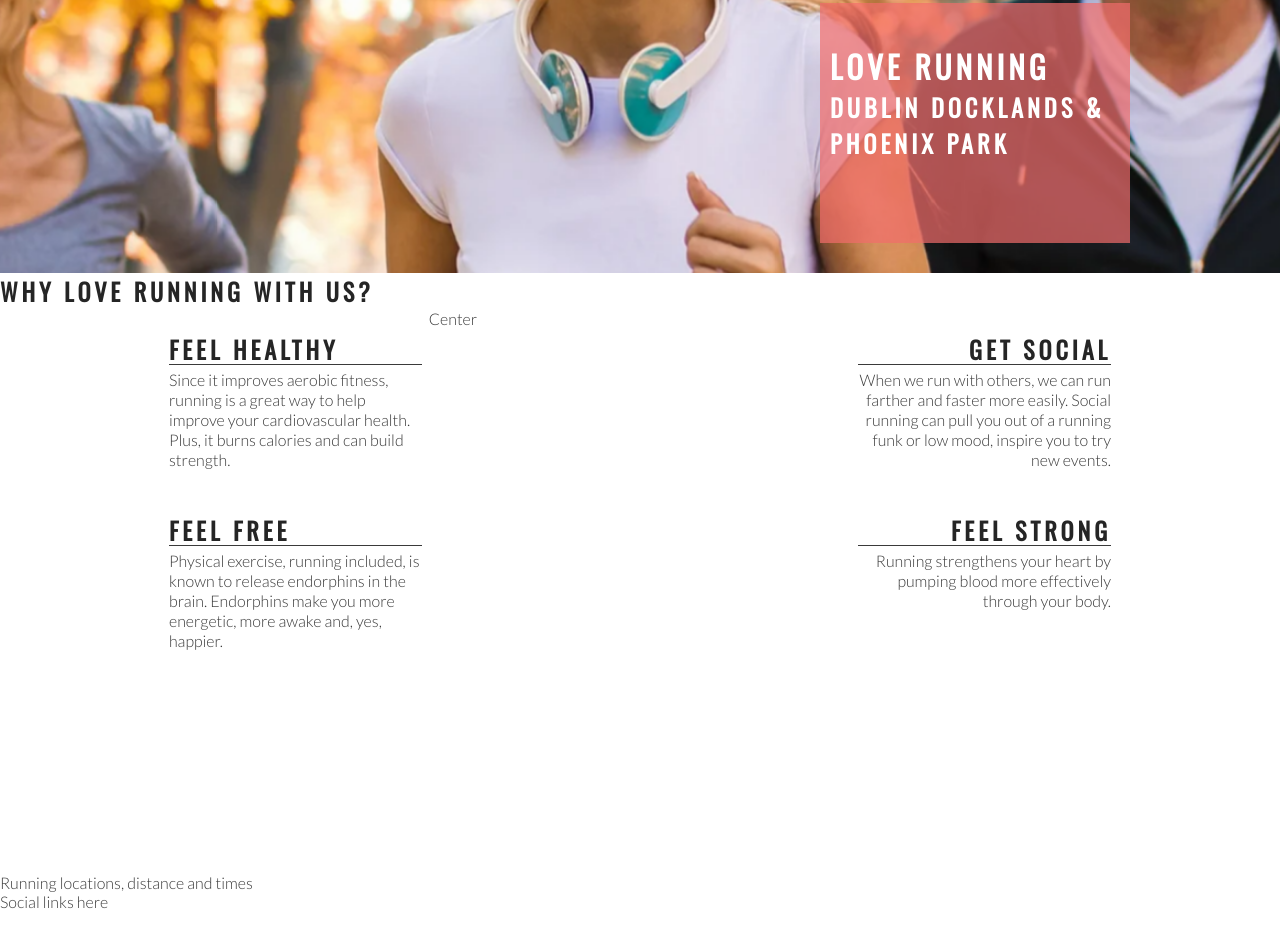
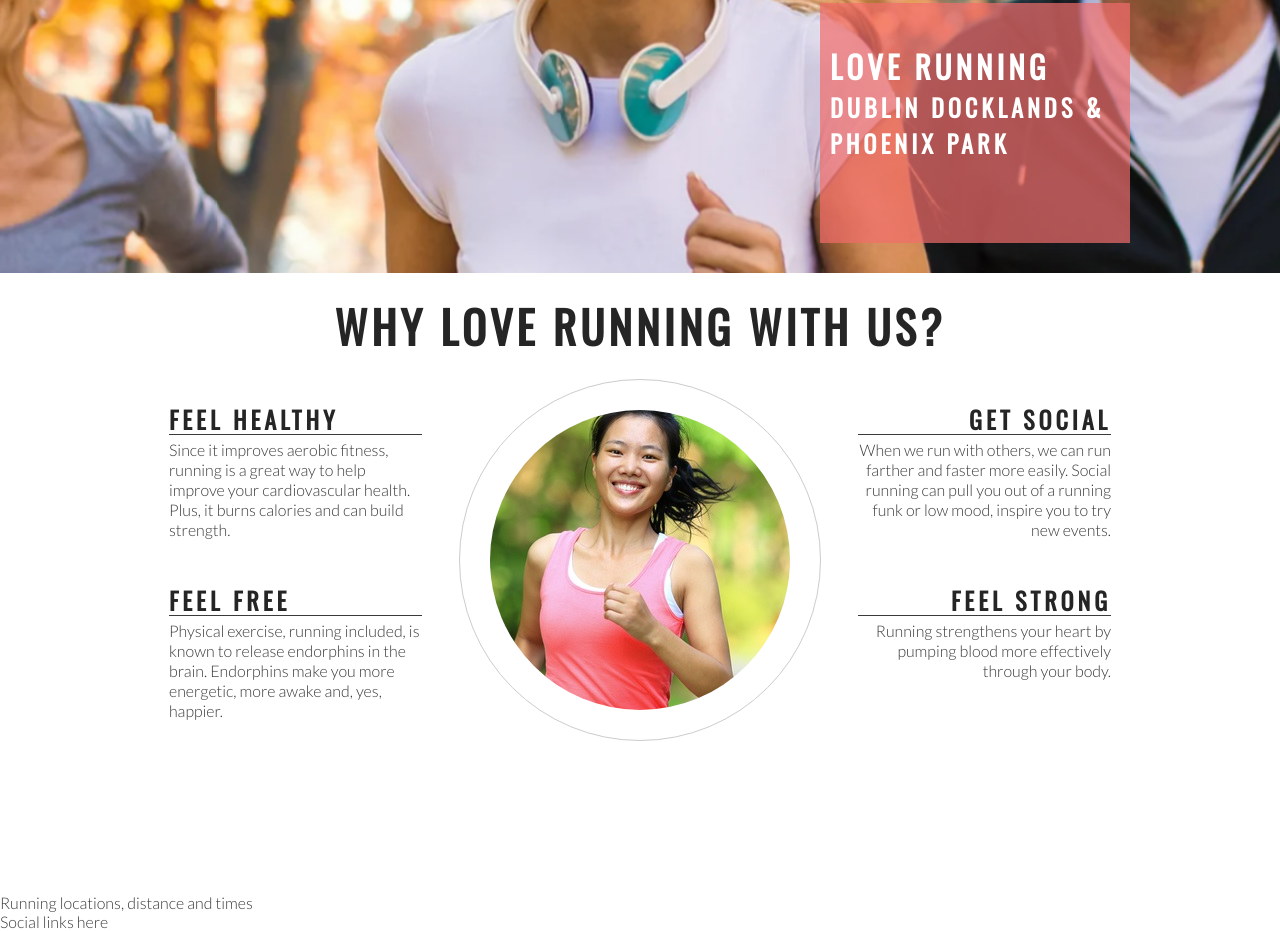
Before and after one commit to surba778/love-running, a plain HTML site: page index.html in a window 1280 px wide. Shown: the part 449-1380 px from the top of the page. Drawn offline with nearby package versions, Linux system fonts and the light colour scheme.

Commit message:
Add club ethos images and style

```diff
--- a/assets/css/style.css
+++ b/assets/css/style.css
@@ -164,3 +164,26 @@ hr {
 .right-about-heading p {
     text-align: right;
 }
+
+#welcome {
+    text-align: center;
+    margin: 20px 0;
+    font-size: 280%;
+}
+
+#circle-container {
+    width: 300px;
+    height: 300px;
+    padding: 30px;
+    border-style: solid;
+    border-color: #ccc;
+    border-width: 1px;
+    border-radius: 50%;
+    margin: 0 auto;
+}
+
+#circle-cover-bg {
+    background: url('../images/ethos-center-image.jpg') no-repeat center center;
+    height: 100%;
+    border-radius: 50%;
+}
--- a/index.html
+++ b/index.html
@@ -75,7 +75,11 @@
                 </p>
             </div>
         </div>
-        <div id="center-about">Center</div>
+        <div id="center-about">
+            <div id="circle-container">
+                <div id="circle-cover-bg"></div>
+            </div>
+        </div>
     </section>
     <section>
         Running locations, distance and times
```
Also changed, not shown: assets/images/ethos-center-image.jpg (added).
